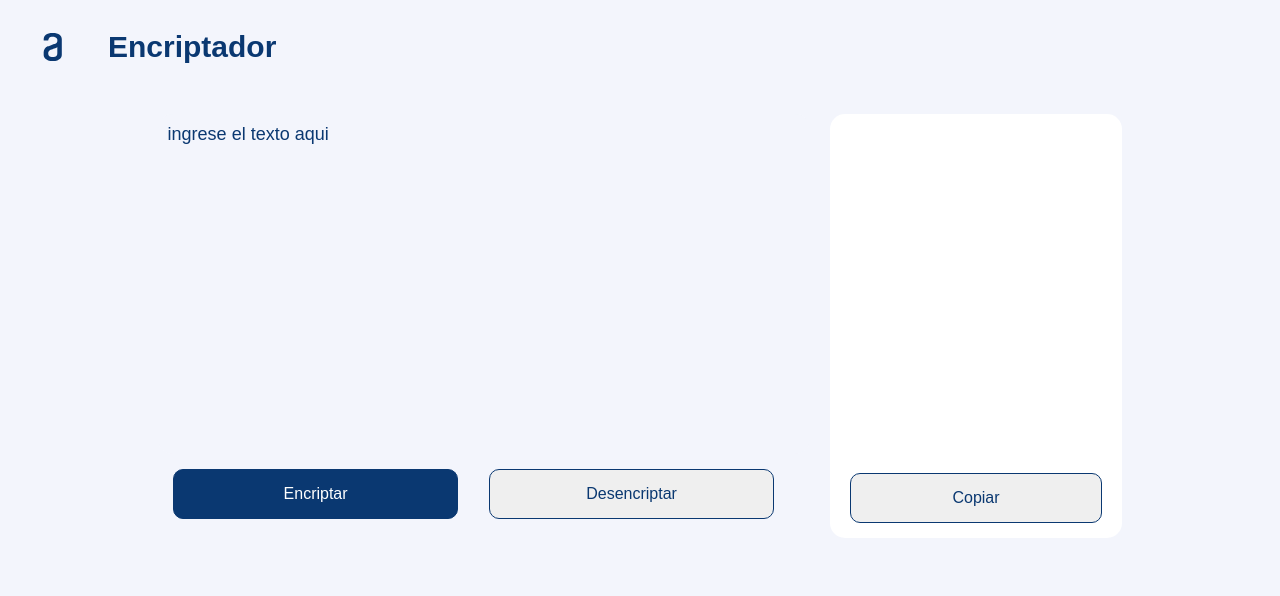
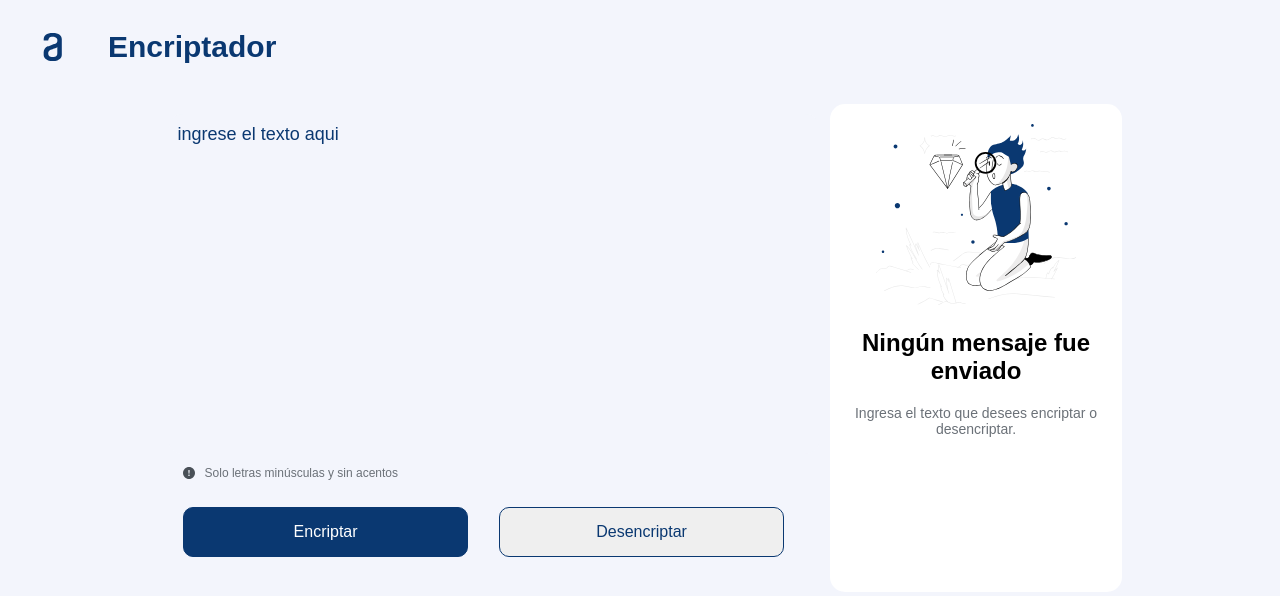
Before and after one commit to JDRL555/challenge_encriptador, a plain HTML site: page index.html in a window 1280 px wide. Both pictures are taken after a click on the button "Encriptar". Drawn offline with Linux system fonts and the light colour scheme.

Commit message:
mensaje al no haber entrada de datos y advertencia como estilo

```diff
--- a/index.html
+++ b/index.html
@@ -16,6 +16,20 @@
   <main>
     <section class="contenedor_input">
       <textarea placeholder="ingrese el texto aqui" id="texto_encriptar"></textarea>
+      <div class="advertencia">
+        <svg width="16" height="16" viewBox="0 0 16 16" fill="none" xmlns="http://www.w3.org/2000/svg">
+          <g clip-path="url(#clip0_2_231)">
+          <path d="M16 8C16 10.1217 15.1571 12.1566 13.6569 13.6569C12.1566 15.1571 10.1217 16 8 16C5.87827 16 3.84344 15.1571 2.34315 13.6569C0.842855 12.1566 0 10.1217 0 8C0 5.87827 0.842855 3.84344 2.34315 2.34315C3.84344 0.842855 5.87827 0 8 0C10.1217 0 12.1566 0.842855 13.6569 2.34315C15.1571 3.84344 16 5.87827 16 8ZM8 4C7.87361 4.00007 7.74863 4.02662 7.63312 4.07793C7.51761 4.12924 7.41413 4.20418 7.32934 4.29791C7.24456 4.39165 7.18035 4.5021 7.14084 4.62217C7.10134 4.74223 7.08743 4.86923 7.1 4.995L7.45 8.502C7.46176 8.63977 7.5248 8.76811 7.62664 8.86164C7.72849 8.95516 7.86173 9.00705 8 9.00705C8.13827 9.00705 8.27151 8.95516 8.37336 8.86164C8.4752 8.76811 8.53824 8.63977 8.55 8.502L8.9 4.995C8.91257 4.86923 8.89866 4.74223 8.85915 4.62217C8.81965 4.5021 8.75544 4.39165 8.67066 4.29791C8.58587 4.20418 8.48239 4.12924 8.36688 4.07793C8.25137 4.02662 8.12639 4.00007 8 4ZM8.002 10C7.73678 10 7.48243 10.1054 7.29489 10.2929C7.10736 10.4804 7.002 10.7348 7.002 11C7.002 11.2652 7.10736 11.5196 7.29489 11.7071C7.48243 11.8946 7.73678 12 8.002 12C8.26722 12 8.52157 11.8946 8.70911 11.7071C8.89664 11.5196 9.002 11.2652 9.002 11C9.002 10.7348 8.89664 10.4804 8.70911 10.2929C8.52157 10.1054 8.26722 10 8.002 10Z" fill="#495057"/>
+          </g>
+          <defs>
+          <clipPath id="clip0_2_231">
+          <rect width="16" height="16" fill="white"/>
+          </clipPath>
+          </defs>
+        </svg>
+        <p>Solo letras minúsculas y sin acentos</p>
+      </div>
+
       <div class="contenedor_botones">
         <button id="btn_encriptar">
           Encriptar
@@ -26,6 +40,11 @@
       </div>
     </section>
     <section class="contenedor_encriptado">
+      <div id="texto_no_encontrado">
+        <img src="imgs/Muñeco.svg" alt="Logo">
+        <h1>Ningún mensaje fue enviado</h1>
+        <p>Ingresa el texto que desees encriptar o desencriptar.</p>
+      </div>
       <p id="texto_encriptado"></p>
       <button id="btn_copiar">
         Copiar
--- a/js/index.js
+++ b/js/index.js
@@ -1,15 +1,38 @@
 const input = document.getElementById("texto_encriptar")
 const output = document.getElementById("texto_encriptado")
 
+const no_encontrado = document.getElementById("texto_no_encontrado")
+
 const btn_encriptar = document.getElementById("btn_encriptar")
 const btn_desencriptar = document.getElementById("btn_desencriptar")
+const btn_copiar = document.getElementById("btn_copiar")
 
 btn_encriptar.addEventListener("click", () => {
-  const texto_encriptado = encriptar(input.value)
-  output.innerText = texto_encriptado
+  if(!input.value) {
+    output.style.display = "none"
+    no_encontrado.style.display = "block"
+    btn_copiar.style.display = "none"
+  } else {
+    output.style.display = "block"
+    no_encontrado.style.display = "none"
+    btn_copiar.style.display = "block"
+    const texto_encriptado = encriptar(input.value)
+    output.innerText = texto_encriptado
+  }
 })
 
 btn_desencriptar.addEventListener("click", () => {
-  const texto_encriptado = desencriptar(input.value)
-  output.innerText = texto_encriptado
+  if(!input.value) {
+    output.style.display = "none"
+    no_encontrado.style.display = "block"
+    btn_copiar.style.display = "none"
+  } else {
+    output.style.display = "block"
+    no_encontrado.style.display = "none"
+    btn_copiar.style.display = "block"
+    const texto_encriptado = desencriptar(input.value)
+    output.innerText = texto_encriptado
+  }
 })
+
+btn_copiar.addEventListener("click", () => copiar(output.innerText))
--- a/styles/global.css
+++ b/styles/global.css
@@ -1,4 +1,9 @@
-body {
+* {
   --main-color: #0A3871;
   --main-background: #F3F5FC;
+  --main-text: #6b7178;
 }
+
+body {
+  overflow-y: hidden;
+}
--- a/styles/styles.css
+++ b/styles/styles.css
@@ -37,19 +37,53 @@ header img {
   width: 50%;
 }
 
+.contenedor_input .advertencia {
+  margin: 0 15px;
+  display: flex;
+  align-items: center;
+}
+
+.contenedor_input .advertencia p {
+  padding-left: 10px;
+  color: var(--main-text);
+  font-size: 12px;
+}
+
+.contenedor_input .advertencia svg {
+  width: 12px;
+}
+
 .contenedor_encriptado {
   padding: 20px;
+  margin: 10px;
   width: 20%;
-  height: 24rem;
+  height: 28rem;
   background-color: white;
   border-radius: 15px;
 }
 
-.contenedor_encriptado p {
+.contenedor_encriptado #texto_no_encontrado {
+  display: block;
+  height: 80%;
+  text-align: center;
+}
+
+.contenedor_encriptado #texto_no_encontrado p {
+  font-size: 14px;
+  color: var(--main-text);
+  padding-bottom: 10px;
+}
+
+.contenedor_encriptado #texto_encriptado {
+  display: none;
   color: var(--main-color);
   font-size: 18px;
   overflow-y: auto;
   height: 75%;
+}
+
+.contenedor_encriptado img {
+  width: 200px;
 }
 
 .contenedor_input textarea {
--- a/utils/index.js
+++ b/utils/index.js
@@ -1,4 +1,5 @@
 function encriptar(texto_encriptar) {
+  texto_encriptar = texto_encriptar.toLowerCase()
   const letras = texto_encriptar.split("")
   letras.map((letra, indice) => {
     if(letra === "a") letras[indice] = combinaciones.a
@@ -12,6 +13,7 @@ function encriptar(texto_encriptar) {
 }
 
 function desencriptar(texto_encriptado) {
+  texto_encriptado = texto_encriptado.toLowerCase()
   let nuevo_texto = texto_encriptado
   nuevo_texto = nuevo_texto.replaceAll(combinaciones.a, "a")
   nuevo_texto = nuevo_texto.replaceAll(combinaciones.e, "e")
@@ -20,3 +22,11 @@ function desencriptar(texto_encriptado) {
   nuevo_texto = nuevo_texto.replaceAll(combinaciones.u, "u")
   return nuevo_texto
 }
+
+function copiar(texto_encriptado) {
+  navigator.clipboard
+  .writeText(texto_encriptado)
+  .then(() => {
+    alert("Texto copiado!")
+  })
+}
```
